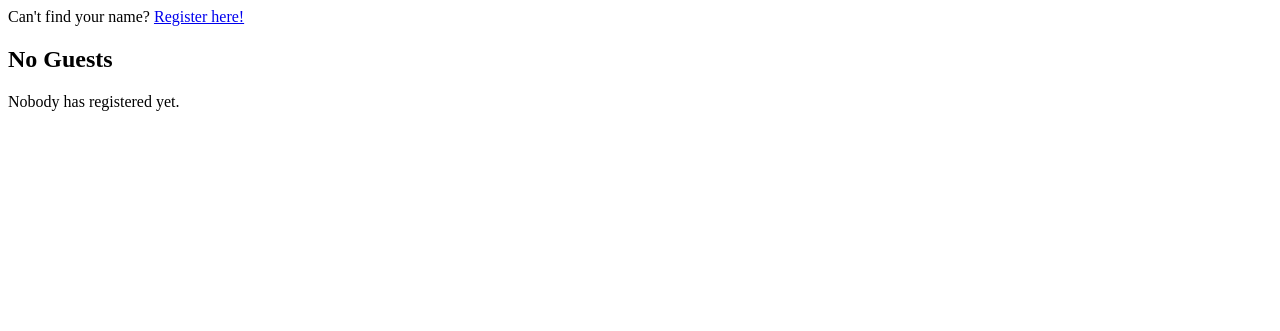
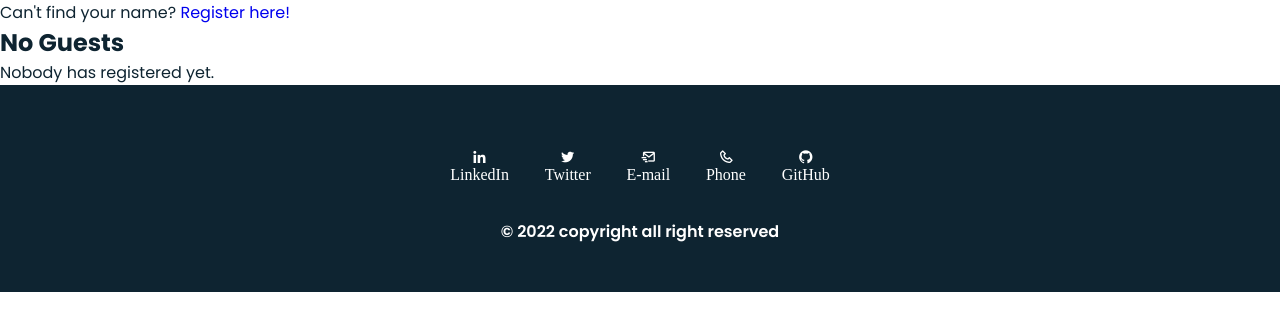
Before and after one commit to yannapadillo/lab3, a CodeIgniter 4 app: the page made by ci4/app/Views/guests/index.php in a window 1280 px wide. Shown: the top 331 px of the page. Run offline with PHP 8.4 and a stand-in for CodeIgniter, Linux system fonts and the light colour scheme; the template is opened without the code that fills it, so the values that code supplies are empty; some libraries are stand-ins or nearby versions.

Commit message:
updated guests page

```diff
--- a/ci4/app/Views/guests/index.php
+++ b/ci4/app/Views/guests/index.php
@@ -1,3 +1,22 @@
+<!DOCTYPE html>
+<html lang="en">
+
+<head>
+  <meta charset="UTF-8" />
+  <meta name="viewport" content="width=device-width, initial-scale=1.0" />
+
+  <link href="img/h1.png" rel="icon" type = "image/x-icon">
+  <link rel="stylesheet" href="css/styles.css" />
+  <link rel="stylesheet" href="https://cdnjs.cloudflare.com/ajax/libs/font-awesome/4.7.0/css/font-awesome.min.css">
+  <link rel="stylesheet" href="https://cdnjs.cloudflare.com/ajax/libs/font-awesome/4.7.0/css/font-awesome.min.css">
+
+  <!-- =====BOX ICONS===== -->
+  <link href="https://cdn.jsdelivr.net/npm/boxicons@2.0.5/css/boxicons.min.css" rel="stylesheet" />
+  <!--===== SCROLL REVEAL =====-->
+  <script src="https://unpkg.com/scrollreveal"></script>
+  <title>Lyanna Padillo</title>
+</head>
+<body
 <p>Can't find your name? <?= anchor("guests/create", "Register here!") ?></p>
 <?php if (!empty($guests) && is_array($guests)) : ?>
 
@@ -18,3 +37,30 @@
   <p>Nobody has registered yet.</p>
 
 <?php endif ?>
+
+<footer class="footer section" id="contact">
+    <div class="footer-social">
+      <?php echo link_tag("css/styles.css"); ?>
+      <a href="https://www.linkedin.com/in/lyanna-padillo-8ba1b321a/" target="_blank" class="footer-icon"><i
+          class="bx bxl-linkedin">
+          <br />
+          LinkedIn</i></a>
+      <a href="https://twitter.com/LiliArts__" target="_blank" class="footer-icon"><i class="bx bxl-twitter">
+          <br />
+          Twitter</i></a>
+      <a href="mailto:lzpadillo@student.apc.edu.ph" target="_blank" class="footer-icon"><i class="bx bx-mail-send">
+          <br />
+          E-mail</i></a>
+      <a href="tel:+63 9771135400" target="_blank" class="footer-icon"><i class="bx bx-phone">
+          <br />
+          Phone</i></a>
+      <a href="https://github.com/yannapadillo" target="_blank" class="footer-icon"><i
+            class="bx bxl-github">
+          <br />
+          GitHub
+          </i></a>
+    </div>
+    <p>&#169; 2022 copyright all right reserved</p>
+  </footer>
+</body>
+</html>
```
